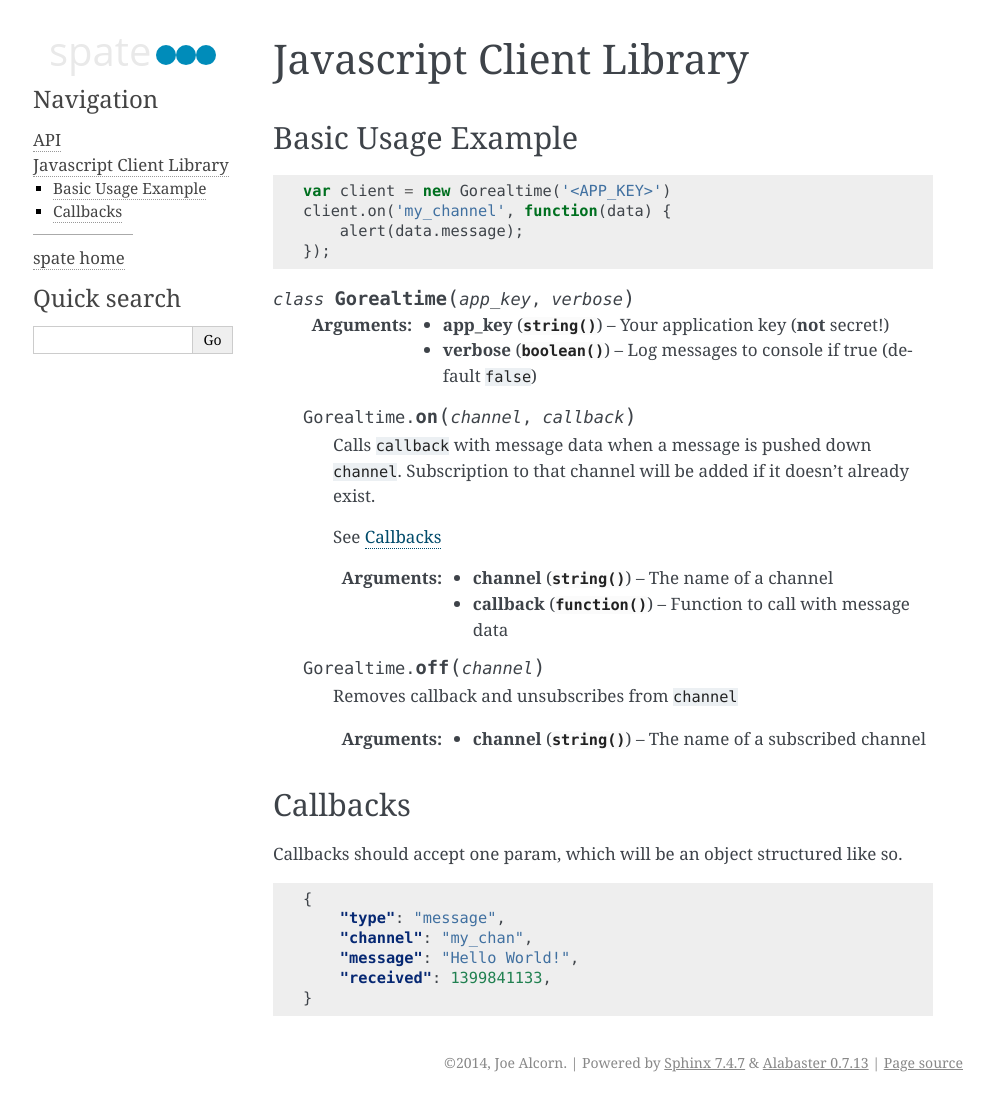
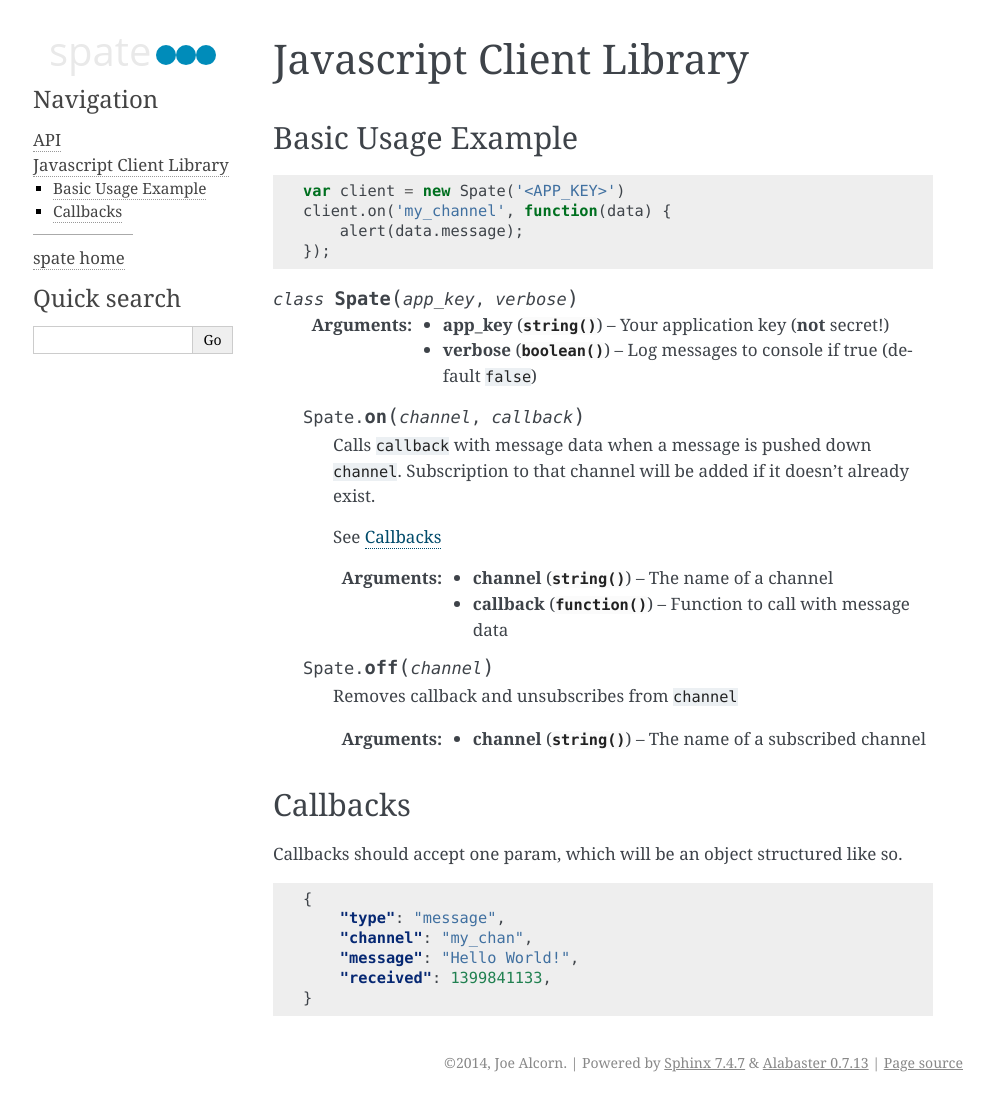
Before and after one commit to gorealtime/docs, a Sphinx documentation site: the page built from source/js/index.rst, in a window 1280 px wide. Shown: the whole page, without its empty margins (147-1141 px from the left). Built offline with Sphinx 7.4.7, drawn with Linux system fonts in a browser that asks for light colours.

Commit message:
update js docs

```diff
--- a/source/index.rst
+++ b/source/index.rst
@@ -42,9 +42,9 @@ create an application. This is a straightforward
 process so this guide won't cover it in detail.
 
 First you'll need to register a user account `here
-<https://preview.gorealtime.io/account/register>`_. Once
+<https://spate.io/account/register>`_. Once
 that's done you're able to create an application on
-the `new application <https://preview.gorealtime.io/applications/new>`_
+the `new application <https://spate.io/applications/new>`_
 page.
 
 After creating your application you'll be taken to the
--- a/source/js/index.rst
+++ b/source/js/index.rst
@@ -8,12 +8,12 @@ Basic Usage Example
 
 .. sourcecode:: javascript
 
-    var client = new Gorealtime('<APP_KEY>')
+    var client = new Spate('<APP_KEY>')
     client.on('my_channel', function(data) {
         alert(data.message);
     });
 
-.. js:class:: Gorealtime(app_key, verbose)
+.. js:class:: Spate(app_key, verbose)
 
     :param string app_key: Your application key (**not** secret!)
     :param boolean verbose: Log messages to console if true (default ``false``)
```
